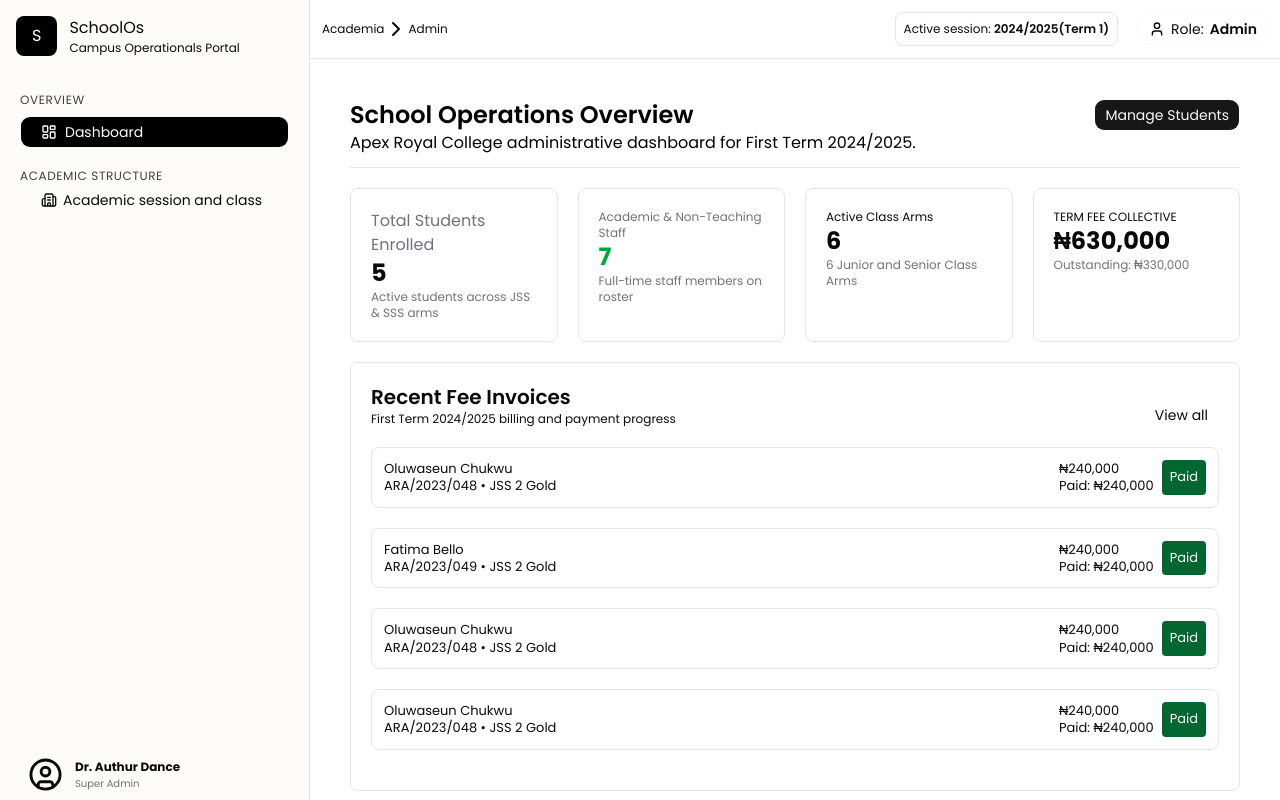
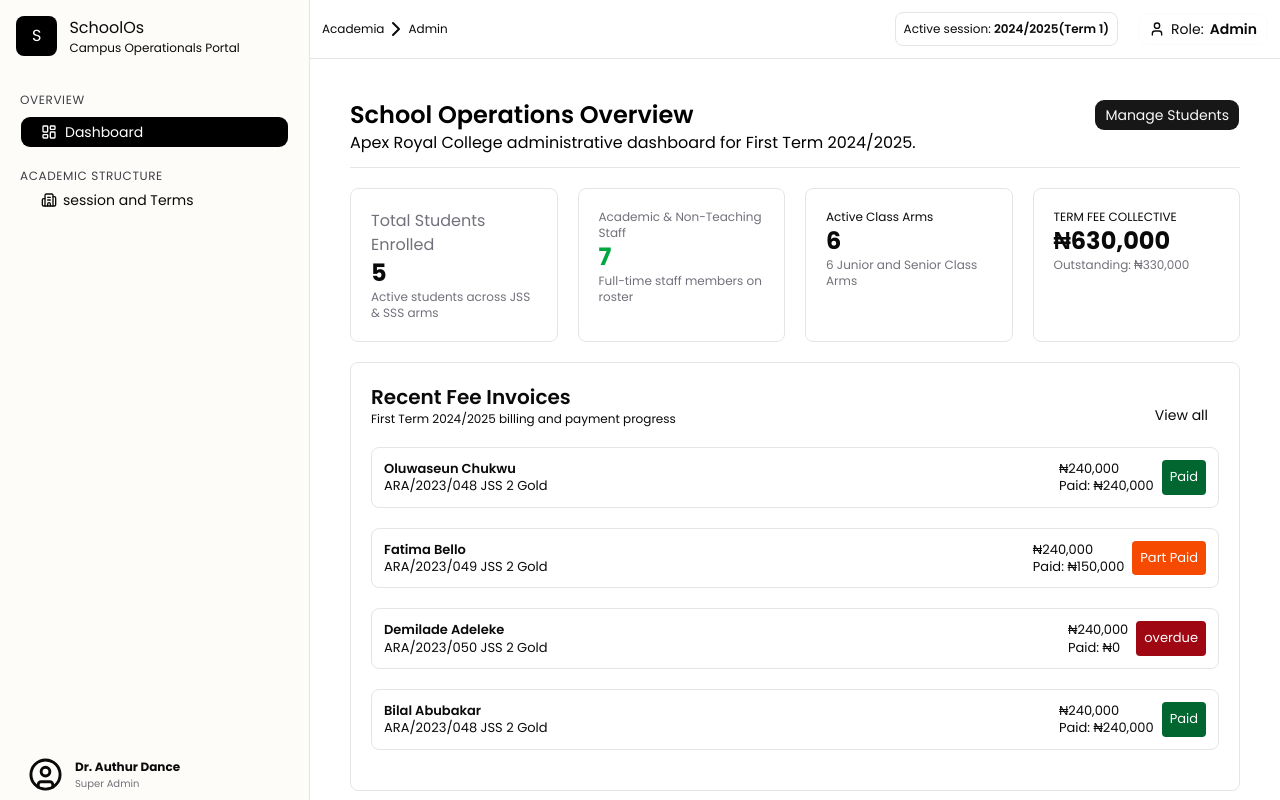
Before and after one commit to Maxwellsmall/schoolos, a Next.js app in the folder frontend/: page /liveportal in a window 1280 px wide. Built offline with nearby package versions, Linux system fonts and the light colour scheme.

Commit message:
feat: enhance Sidebar navigation and add session management page

```diff
--- a/frontend/app/liveportal/layout.tsx
+++ b/frontend/app/liveportal/layout.tsx
@@ -2,18 +2,23 @@
 import React from "react"
 import Header from "@/components/portal/Header";
 import Sidebar from "@/components/portal/Sidebar";
+import { usePathname } from "next/navigation";
 
 export default function layout({
     children,
 }:{
     children: React.ReactNode;
 }) {
+    const pathname = usePathname()
     return (
         <div className="flex h-screen  overflow-hidden">
                 <Sidebar />
             <div className="flex flex-1 flex-col min-h-0 overflow-hidden">
             <Header />
                 <main className="flex-1 min-w-0 min-h-0 overflow-y-auto">
+                    {/* {if (pathname) == "session"}{
+
+                    } */}
                     {children}
                 </main>
             </div>
--- a/frontend/app/liveportal/page.tsx
+++ b/frontend/app/liveportal/page.tsx
@@ -65,8 +65,8 @@ export default function () {
               </div>
               <div className="text-[13px] flex justify-between border rounded-md p-3 mb-5">
                 <div className="">
-                    <p>Oluwaseun Chukwu</p>
-                    <p>ARA/2023/048 • JSS 2 Gold</p>
+                    <p className="font-semibold">Oluwaseun Chukwu</p>
+                    <p>ARA/2023/048  JSS 2 Gold</p>
                 </div>
                 <div className="flex gap-2">
                     <div>
@@ -78,34 +78,34 @@ export default function () {
               </div>
                 <div className="text-[13px] flex justify-between border rounded-md p-3 mb-5">
                 <div className="">
-                    <p>Fatima Bello</p>
-                    <p>ARA/2023/049 • JSS 2 Gold</p>
+                    <p className="font-semibold">Fatima Bello</p>
+                    <p>ARA/2023/049  JSS 2 Gold</p>
                 </div>
                 <div className="flex gap-2">
                     <div>
                     <p>₦240,000</p>
-                    <p>Paid: ₦240,000</p>
+                    <p>Paid: ₦150,000</p>
                     </div>
-                    <span className="p-2 bg-green-800 text-white items-center rounded">Paid</span>
+                    <span className="p-2 bg-orange-600 text-white items-center rounded">Part Paid</span>
                 </div>
               </div>
                <div className="text-[13px] flex justify-between border rounded-md p-3 mb-5">
                 <div className="">
-                    <p>Oluwaseun Chukwu</p>
-                    <p>ARA/2023/048 • JSS 2 Gold</p>
+                    <p className="font-semibold">Demilade Adeleke</p>
+                    <p>ARA/2023/050 JSS 2 Gold</p>
                 </div>
                 <div className="flex gap-2">
                     <div>
                     <p>₦240,000</p>
-                    <p>Paid: ₦240,000</p>
+                    <p>Paid: ₦0</p>
                     </div>
-                    <span className="p-2 bg-green-800 text-white items-center rounded">Paid</span>
+                    <span className="p-2 bg-red-800 text-white items-center rounded">overdue</span>
                 </div>
               </div>
                <div className="text-[13px] flex justify-between border rounded-md p-3 mb-5">
                 <div className="">
-                    <p>Oluwaseun Chukwu</p>
-                    <p>ARA/2023/048 • JSS 2 Gold</p>
+                    <p className="font-semibold">Bilal Abubakar</p>
+                    <p>ARA/2023/048 JSS 2 Gold</p>
                 </div>
                 <div className="flex gap-2">
                     <div>
--- /dev/null
+++ b/frontend/app/liveportal/session/page.tsx
@@ -0,0 +1,28 @@
+"use client"
+import { Button } from "@/components/ui/button"
+import { Plus } from "lucide-react"
+
+export default function session(){
+    return (
+        <div className="p-10 ">
+        <div className="md:flex gap-4 rounded-md justify-between relative isolate mb-3">
+          <div className="">
+            <h1 className="text-black text-2xl font-semibold">
+              Sessions & Academic Terms
+            </h1>
+            <p className="text-black text-gray-500">
+              configure academic years, resumption schedules and define the active institutional term
+            </p>
+          </div>
+          <div className="">
+          <Button className="rounded-sm"> <Plus /> New session</Button>
+          <Button variant="ghost" className="rounded-sm border-1 border-black"> <Plus /> New Term</Button>
+          </div>
+        </div>
+
+        <div>
+            <Button variant="ghost">Academic Sessions</Button>
+        </div>
+        </div>
+    )
+}
--- a/frontend/components/portal/Sidebar.tsx
+++ b/frontend/components/portal/Sidebar.tsx
@@ -1,6 +1,7 @@
 "use ckient"
 import { Button } from "../ui/button"
 import { Building2, LayoutDashboard, UserCircle } from "lucide-react"
+import Link from "next/link"
 
 export default function Sidebar(){
     return (
@@ -16,15 +17,19 @@ export default function Sidebar(){
             <div className="m-5">
                 <p className="text-xs tracking-wider mb-2 text-zinc-700">OVERVIEW</p>
                 <div className="">
+                    <Link href={"/liveportal"}>
                     <Button variant={"selected"} className="flex justify-start gap-2 items-center px-5 bg-black w-full">
                             <LayoutDashboard />
                             Dashboard
                     </Button>
+                    </Link>
                     <p className="text-xs tracking-wider mt-5 text-zinc-700">ACADEMIC STRUCTURE</p>
+                    <Link href="/liveportal/session">
                     <Button variant={"ghost"} className="flex justify-around items-center px-5">
                             <Building2 />
-                            Academic session and class
+                            session and Terms
                     </Button>
+                    </Link>
                 </div>
                 <div className="flex absolute bottom-0 p-2 gap-3 items-center jusrify-start self-start">
                     <UserCircle size={35}/>
```
